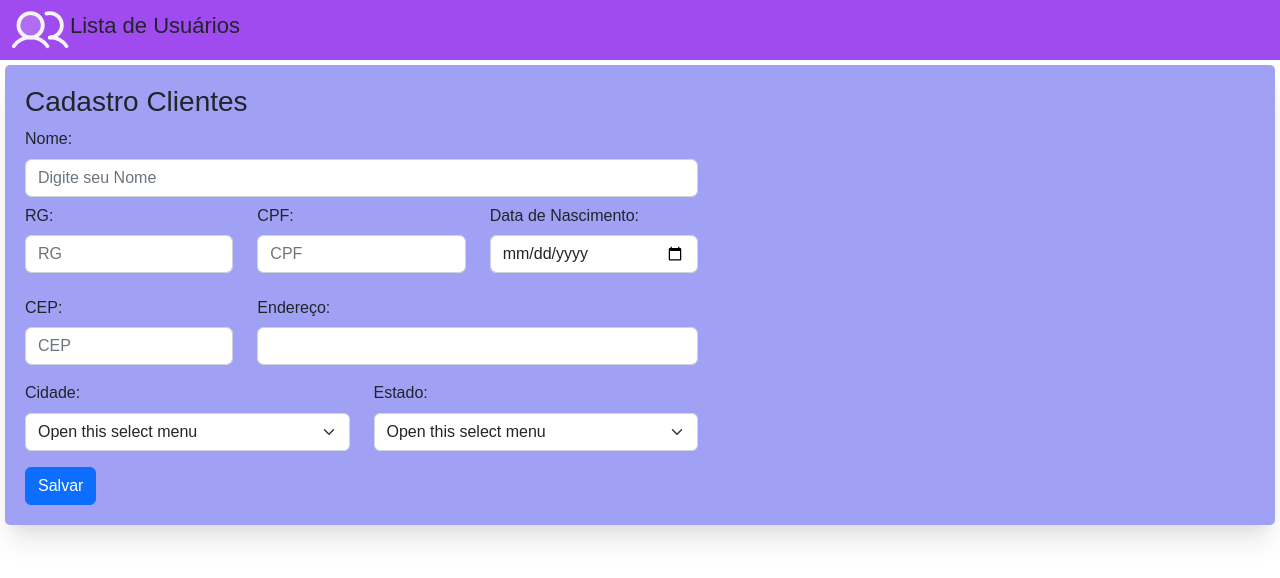
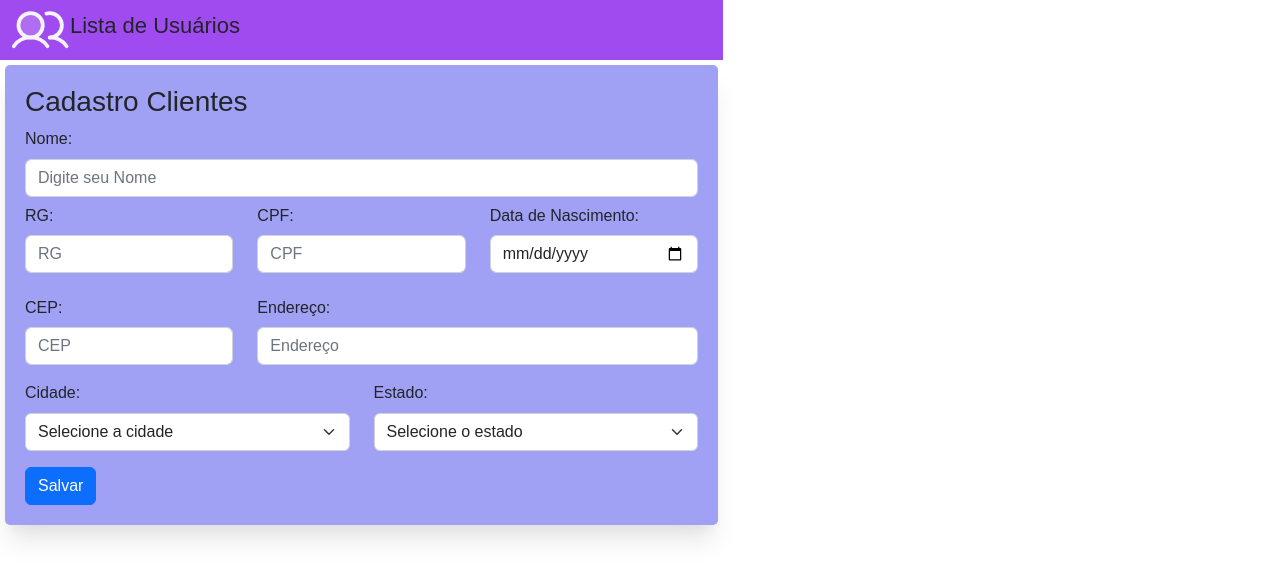
Before and after one commit to mirahy/aula-reatcjs-tads-2022-2, a React (Vite) app: page / in a window 1280 px wide. Shown: the top 578 px of the page. Built offline with nearby package versions, Linux system fonts and the light colour scheme.

Commit message:
iniciando a implementação do auto complete do formeulário

```diff
--- /dev/null
+++ b/src/api/cep.ts
@@ -0,0 +1,16 @@
+
+type CepProps = {
+    cep:string
+}
+
+export async function getCep({cep}:CepProps) {
+    try {
+
+        console.log('viacep.com.br/ws/'+{cep}+'/json/')
+    let response = await fetch('viacep.com.br/ws/'+{cep}+'/json/')
+    let dados = await response.json()
+    return dados
+    } catch (error) {
+        return []
+    }
+}
--- a/src/components/FormUser/index.tsx
+++ b/src/components/FormUser/index.tsx
@@ -1,9 +1,42 @@
+import { KeyboardEvent, useEffect, useState } from "react";
 import { Col, Form, Row, Button } from "react-bootstrap";
-import {FormUserStyle } from './styled'
+import { getCep } from "../../api/cep";
+import { FormUserStyle } from './styled';
+import { BeatLoader } from "react-spinners";
 
-export function FormUser(){
 
-    return(
+export function FormUser() {
+
+    const [cep, setCep] = useState('')
+    const [isLoading, setIsLoading] = useState(false)
+    const [endereco, setEndereco] = useState('')
+
+
+    function listAdress(cep){
+        const adress =  getCep(cep)
+        console.log(adress)
+        setEndereco(adress.logradouro)
+        setIsLoading(false)
+    }
+
+    useEffect(()=>{
+
+    },[])
+    let text =''
+    function handleKeyPress(event: KeyboardEvent<HTMLInputElement | HTMLTextAreaElement>) {
+
+        console.log(event.key);
+        if (event.key === "Enter") {
+            setIsLoading(true)
+            console.log('ok')
+            setTimeout(listAdress(text), 2000);
+          }else{
+            text += event.key;
+            console.log(text)
+          }
+      }
+
+    return (
         <FormUserStyle>
             <Form>
                 <Row>
@@ -34,16 +67,17 @@ export function FormUser(){
                     </Col>
                 </Row>
                 <Row>
+                {isLoading ? <BeatLoader color="#c536d6"/> : ''}
                     <Col>
                         <Form.Group className="mb-3" controlId="formBasicCEP">
                             <Form.Label column>CEP: </Form.Label>
-                                    <Form.Control type="text" placeholder="CEP" />
+                            <Form.Control type="text" placeholder="CEP" onKeyPress={(event) => handleKeyPress(event)} />
                         </Form.Group>
                     </Col>
                     <Col xs={8}>
                         <Form.Group className="mb-3" controlId="formBasicEndereco">
                             <Form.Label column>Endereço: </Form.Label>
-                                    <Form.Control type="text" placeholder="" />
+                            <Form.Control type="text" placeholder="Endereço" value={endereco} />
                         </Form.Group>
                     </Col>
                 </Row>
@@ -52,7 +86,7 @@ export function FormUser(){
                         <Form.Group className="mb-3" controlId="formBasicCidade">
                             <Form.Label>Cidade: </Form.Label>
                             <Form.Select aria-label="Default select example">
-                                        <option>Open this select menu</option>
+                                <option>Selecione a cidade</option>
                                 <option value="1">One</option>
                                 <option value="2">Two</option>
                                 <option value="3">Three</option>
@@ -63,7 +97,7 @@ export function FormUser(){
                         <Form.Group className="mb-3" controlId="formBasicEstado">
                             <Form.Label>Estado: </Form.Label>
                             <Form.Select aria-label="Default select example">
-                                        <option>Open this select menu</option>
+                                <option>Selecione o estado</option>
                                 <option value="1">One</option>
                                 <option value="2">Two</option>
                                 <option value="3">Three</option>
--- a/src/globalStyle.ts
+++ b/src/globalStyle.ts
@@ -8,6 +8,7 @@ export const GlobalStyle = createGlobalStyle`
   }
   html,body{
       height: 100vh;
+      display: flex;
   }
   body{
       font-family: sans-serif;
```
Lines whose indentation alone changed are shown as unchanged.
